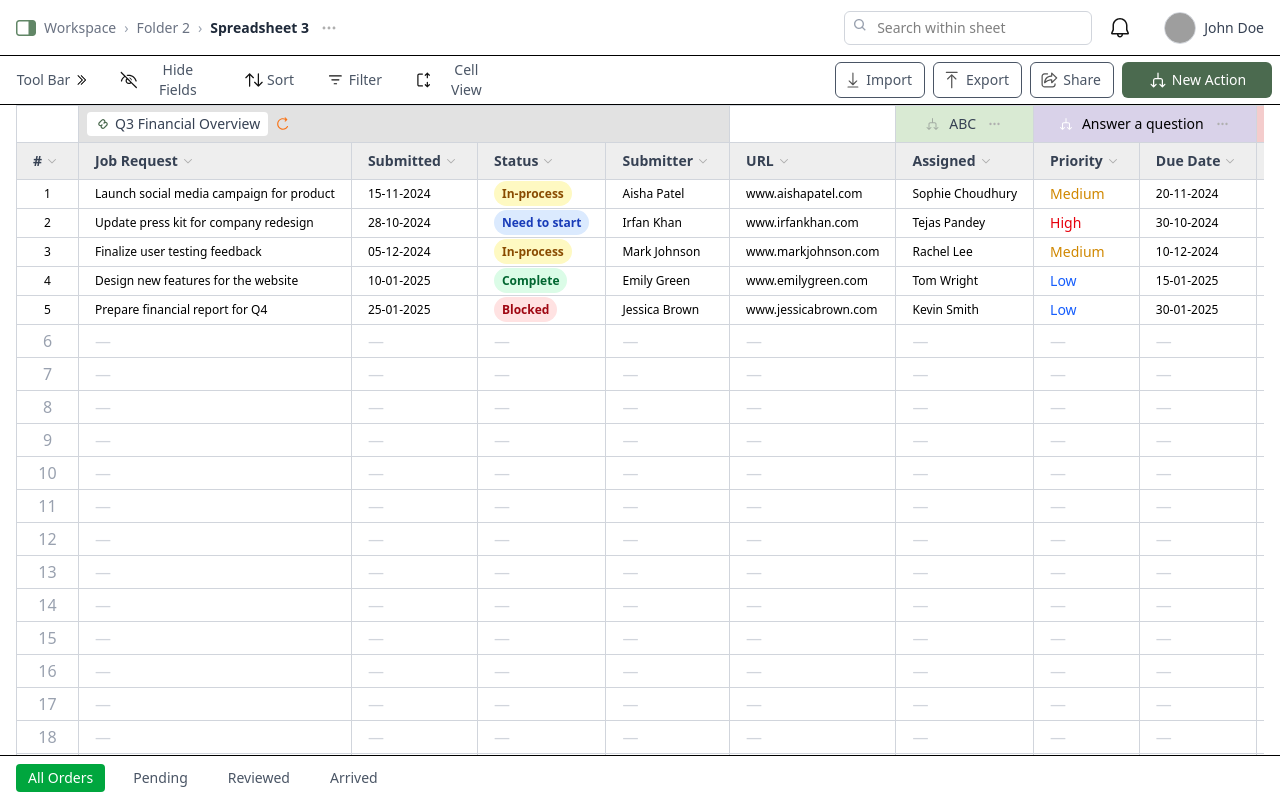
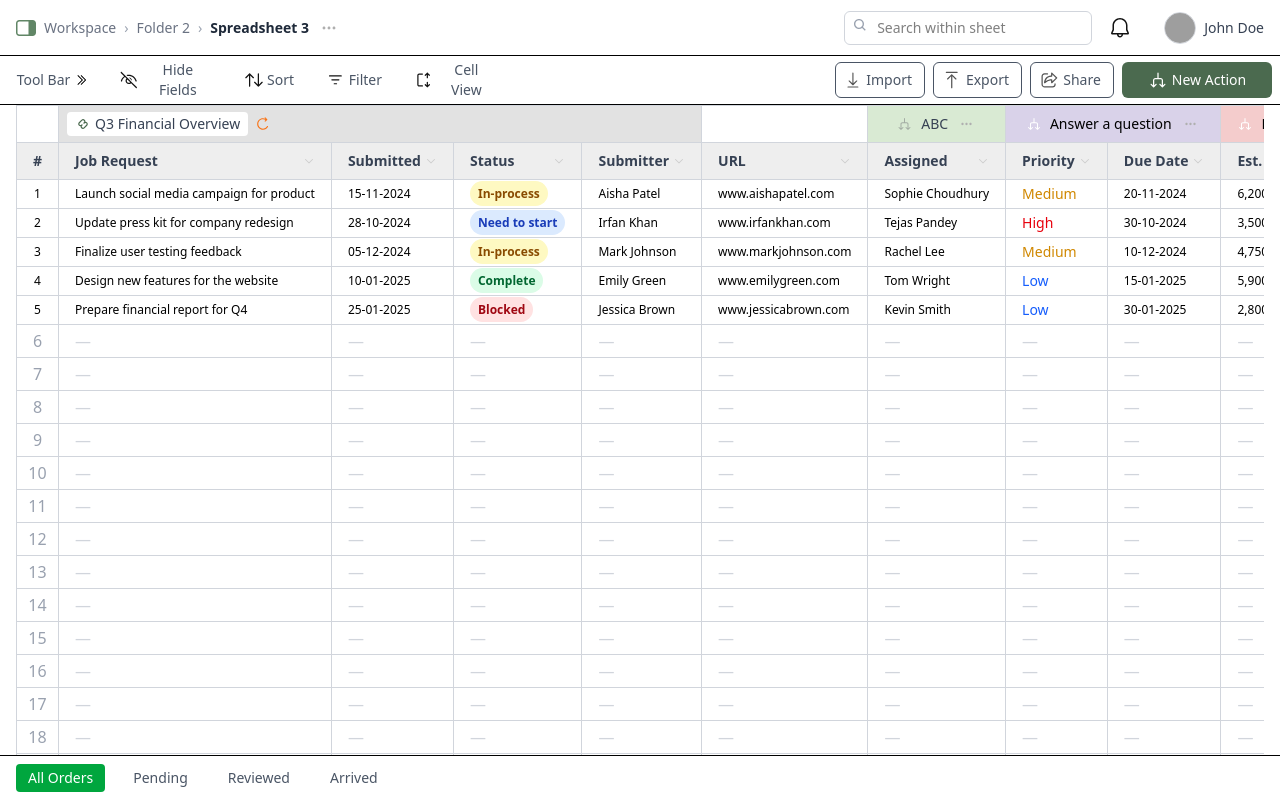
Before and after one commit to Anushkaa-80/React-Assignment-main, a React (Vite) app in the folder Spreadsheet-Assignment/: page / in a window 1280 px wide. Built offline with nearby package versions, Linux system fonts and the light colour scheme; grey boxes are pictures that could not be loaded.

Commit message:
udpate if spreadsheet, aligning items, and svg

```diff
--- a/Spreadsheet-Assignment/src/components/table/SpreadsheetTable.tsx
+++ b/Spreadsheet-Assignment/src/components/table/SpreadsheetTable.tsx
@@ -82,6 +82,10 @@ export default function SpreadsheetTable() {
 </svg>
 
                 Extract
+                <svg width="16" height="16" viewBox="0 0 16 16" fill="none" xmlns="http://www.w3.org/2000/svg">
+<path d="M5.16671 8C5.16671 8.64433 4.64437 9.16667 4.00004 9.16667C3.35571 9.16667 2.83337 8.64433 2.83337 8C2.83337 7.35567 3.35571 6.83334 4.00004 6.83334C4.64437 6.83334 5.16671 7.35567 5.16671 8ZM9.16671 8C9.16671 8.64433 8.64437 9.16667 8.00004 9.16667C7.35571 9.16667 6.83337 8.64433 6.83337 8C6.83337 7.35567 7.35571 6.83334 8.00004 6.83334C8.64437 6.83334 9.16671 7.35567 9.16671 8ZM12 9.16667C12.6444 9.16667 13.1667 8.64433 13.1667 8C13.1667 7.35567 12.6444 6.83334 12 6.83334C11.3557 6.83334 10.8334 7.35567 10.8334 8C10.8334 8.64433 11.3557 9.16667 12 9.16667Z" fill="#AFAFAF"/>
+</svg>
+
 
                 </div>
                 </th>
@@ -97,23 +101,36 @@ export default function SpreadsheetTable() {
           {/* Column Header Row */}
 <tr className="bg-[#EEEEEE]">
   {[
-              "#",
-
-
-              "Job Request", "Submitted", "Status", "Submitter",
+    "#", "Job Request", "Submitted", "Status", "Submitter",
     "URL", "Assigned", "Priority", "Due Date", "Est. Value", ""
   ].map((col, index) => (
-              <th key={index} className={`px-4 py-2 text-left text-gray-700 ${col === "#" ? "w-[32px] text-center text-gray-500" : ""}`}>
-                <div className="flex items-center">
+    <th
+      key={index}
+      className={`px-4 py-2 text-left text-gray-700 border border-gray-300 transition-colors duration-200
+        ${col !== "#" && col !== "" ? "hover:bg-gray-100 cursor-pointer" : ""}
+        ${col === "#" ? "w-[32px] text-center text-gray-500" : ""}
+      `}
+    >
+      <div className="flex items-center justify-between">
         {col}
-                  <svg width="20" height="20" viewBox="0 0 20 20" fill="none" xmlns="http://www.w3.org/2000/svg">
-<path d="M6.14645 8.14645C6.34171 7.95118 6.65829 7.95118 6.85355 8.14645L10 11.2929L13.1464 8.14645C13.3417 7.95118 13.6583 7.95118 13.8536 8.14645C14.0488 8.34171 14.0488 8.65829 13.8536 8.85355L10.3536 12.3536C10.1583 12.5488 9.84171 12.5488 9.64645 12.3536L6.14645 8.85355C5.95118 8.65829 5.95118 8.34171 6.14645 8.14645Z" fill="#AFAFAF"/>
+        {col !== "#" && col !== "" && (
+          <svg
+            width="12"
+            height="12"
+            fill="currentColor"
+            className="ml-1 opacity-50"
+            viewBox="0 0 12 12"
+            xmlns="http://www.w3.org/2000/svg"
+          >
+            <path d="M2.14645 4.14645C2.34171 3.95118 2.65829 3.95118 2.85355 4.14645L6 7.29289L9.14645 4.14645C9.34171 3.95118 9.65829 3.95118 9.85355 4.14645C10.0488 4.34171 10.0488 4.65829 9.85355 4.85355L6.35355 8.35355C6.15829 8.54882 5.84171 8.54882 5.64645 8.35355L2.14645 4.85355C1.95118 4.65829 1.95118 4.34171 2.14645 4.14645Z" fill="#AFAFAF"/>
           </svg>
-
+        )}
       </div>
     </th>
   ))}
 </tr>
+
+
         </thead>
 
         <tbody>
```
Lines whose indentation alone changed are shown as unchanged.
